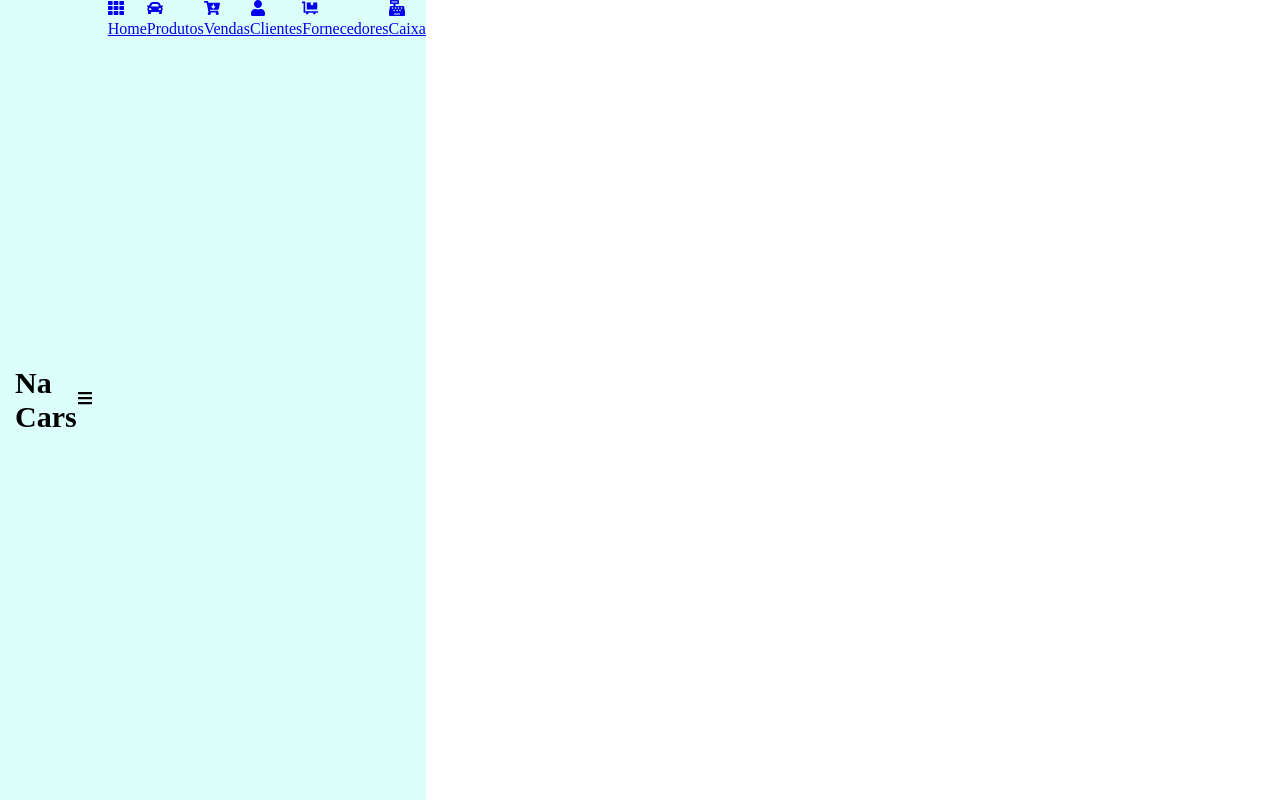
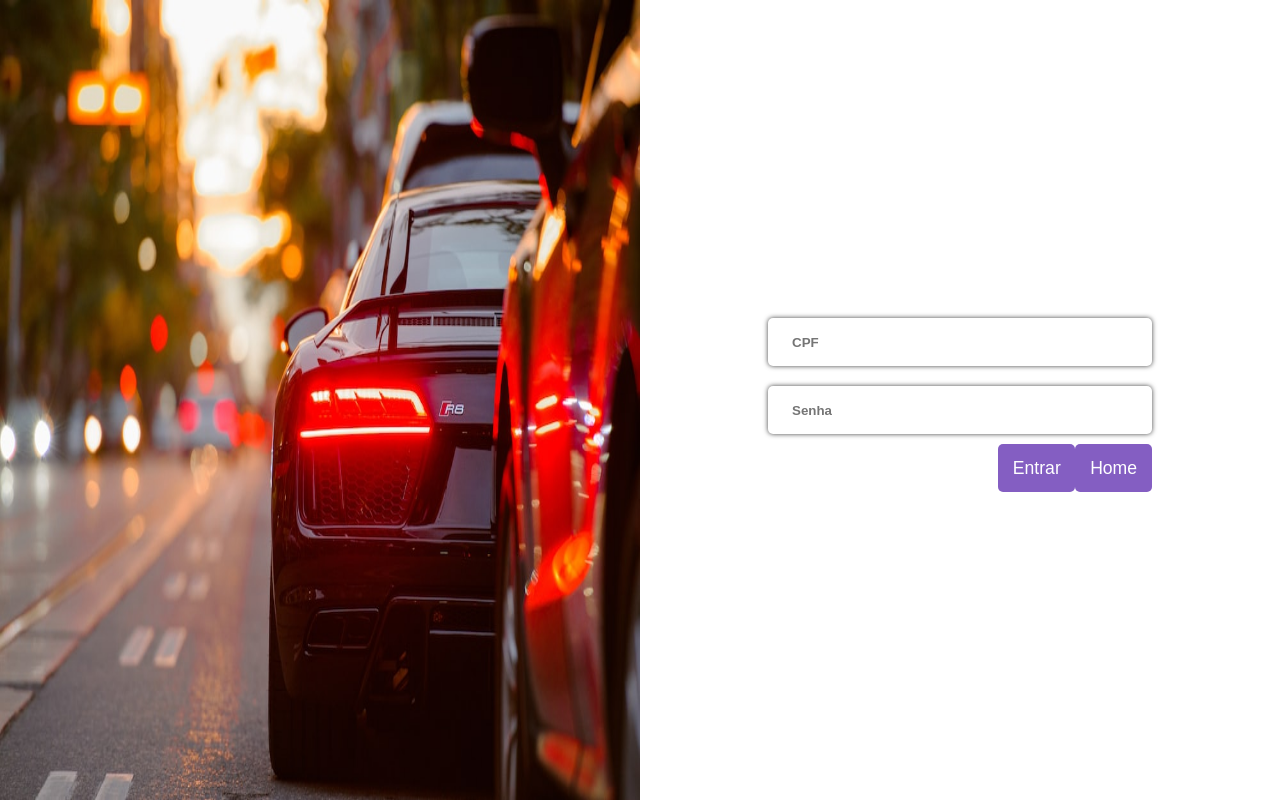
Before and after one commit to rafscomm/bd1-frontend, a React (Vite) app: page /login in a window 1280 px wide. Built offline with nearby package versions, Linux system fonts and the light colour scheme.

Commit message:
:sparkles: criando login

```diff
--- a/src/App.tsx
+++ b/src/App.tsx
@@ -1,16 +1,26 @@
-import { BrowserRouter, Route, Routes } from 'react-router-dom';
+import { BrowserRouter, Navigate, Route, Routes } from 'react-router-dom';
 
 import NavBar from './components/NavBar/navBar';
 import Home from './pages/Home/home';
+import { Login } from './pages/Login';
 
 const App = () => {
+  const logged = sessionStorage.getItem('user');
+
   return (
     <BrowserRouter>
-      <NavBar>
+      {logged ? (
+        <NavBar>
+          <Routes>
+            <Route path="/home" element={<Home />} />
+          </Routes>
+        </NavBar>
+      ) : (
         <Routes>
-          <Route path="/" element={<Home />} />
+          <Route path="/login" element={<Login />} />
+          <Route path="*" element={<Navigate to="login" />} />
         </Routes>
-      </NavBar>
+      )}
     </BrowserRouter>
   );
 };
--- a/src/pages/Login/index.tsx
+++ b/src/pages/Login/index.tsx
@@ -1,5 +1,35 @@
-import './styles.css';
+import { useEffect, useState } from 'react';
+import { useNavigate } from 'react-router-dom';
 
-export function Login() {
-  return <>Login</>;
+import { FuncionarioInterface } from '../../interfaces/FuncionarioInterface';
+import { login } from '../../services/login';
+import { Button, Container, Input } from './styles';
+
+export function Login(): JSX.Element {
+  const [cpf, setCpf] = useState('');
+  const [senha, setSenha] = useState('');
+  const navigate = useNavigate();
+
+  const onLogin = async (): Promise<void> => {
+    if (cpf !== '' && senha !== '') {
+      await login(cpf, senha).then((response) => {
+        sessionStorage.setItem('user', JSON.stringify(response.data));
+      });
+      navigate('/home');
+    }
+  };
+
+  return (
+    <Container>
+      <img src="./assets/car.jpeg" alt="" />
+      <div className="login-container">
+        <Input type="text" placeholder="CPF" onChange={(e): void => setCpf(e.target.value)} />
+        <Input type="password" placeholder="Senha" onChange={(e): void => setSenha(e.target.value)} />
+        <div className="button-container">
+          <Button onClick={onLogin}>Entrar</Button>
+          <Button onClick={() => navigate('/home')}>Home</Button>
+        </div>
+      </div>
+    </Container>
+  );
 }
--- /dev/null
+++ b/src/pages/Login/styles.ts
@@ -0,0 +1,61 @@
+import styled from 'styled-components';
+
+export const Container = styled.div`
+  height: 100vh;
+  width: 100%;
+  display: flex;
+  flex-direction: row;
+  img {
+    width: 50%;
+  }
+
+  .login-container {
+    display: flex;
+    flex-direction: column;
+    align-items: center;
+    justify-content: center;
+
+    width: 100%;
+    height: 100vh;
+    .button-container {
+      width: 60%;
+      display: flex;
+      justify-content: flex-end;
+    }
+  }
+`;
+
+export const Input = styled.input`
+  width: 60%;
+  height: 3rem;
+  border: none;
+  border-radius: 5px;
+  box-shadow: 0px 0px 5px 0px rgba(0, 0, 0, 0.75);
+  transition: all 0.4s;
+  margin: 10px;
+  padding-left: 1.5rem;
+
+  ::placeholder {
+    font-weight: bold;
+  }
+
+  :focus {
+    outline: none;
+    transform: scale(1.02);
+  }
+`;
+
+export const Button = styled.button`
+  width: 20%;
+  height: 3rem;
+  border: none;
+  background: #845ec2;
+  border-radius: 5px;
+  font-size: 1.1rem;
+  color: #fff;
+  cursor: pointer;
+  transition: all 0.4s;
+  :hover {
+    transform: scale(1.03);
+  }
+`;
```
Also changed, not shown: public/assets/car.jpeg (added), src/pages/Login/styles.css (deleted).
